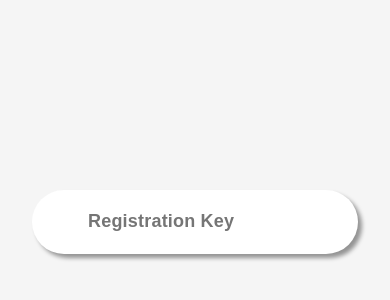
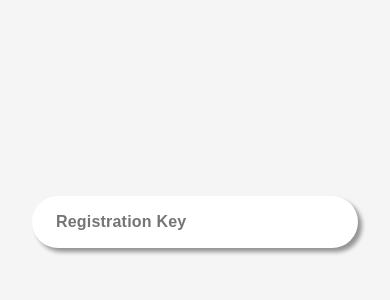
Before and after one commit to LucasCarioca/wedding-registration-guest, a React (Create React App) app: page /search in a window 390 px wide. Shown: the part 190-490 px from the top of the page. Built offline with nearby package versions, Linux system fonts and the light colour scheme.

Commit message:
improve input styling on mobile

```diff
--- a/src/index.css
+++ b/src/index.css
@@ -32,3 +32,13 @@ html, body {
 .label--left {
   font-weight: bold;
 }
+
+
+@media only screen and (max-width: 800px) {
+  .registration-key-search {
+    width: 80vw;
+    font-size: 16px;
+    height: 52px;
+    padding-left: 24px;
+  }
+}
```
